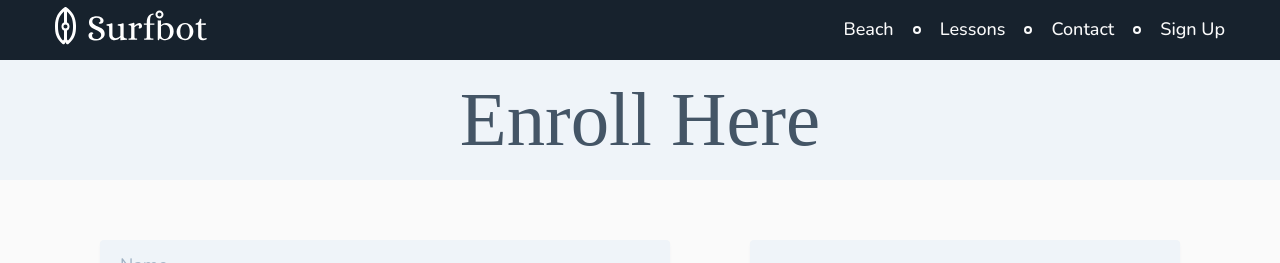
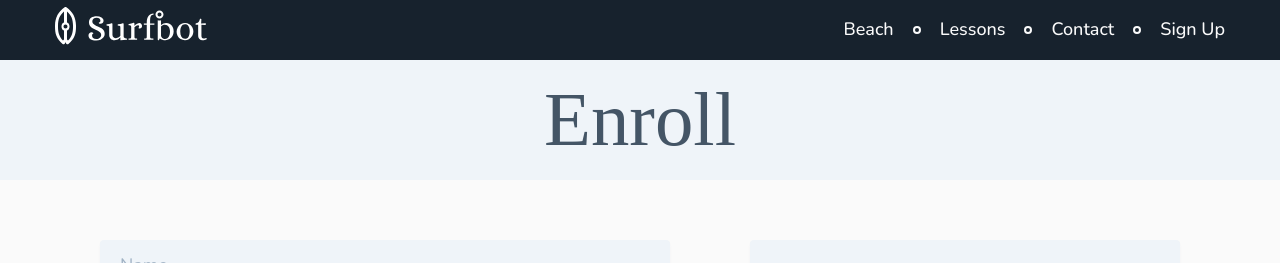
Before and after one commit to di-lc/surfbot, a plain HTML site: page enroll.html in a window 1280 px wide. Shown: the top 263 px of the page. Drawn offline with nearby package versions, Linux system fonts and the light colour scheme; files whose address does not match are found by name; a web font is replaced by a local one.

Commit message:
Update enroll

```diff
--- a/enroll.html
+++ b/enroll.html
@@ -31,7 +31,7 @@
   <main class="main">
     <section class="enroll-section">
       <div class="enroll-title">
-        <h1>Enroll Here</h1>
+        <h1>Enroll</h1>
       </div>
 
       <div class="container">
```
